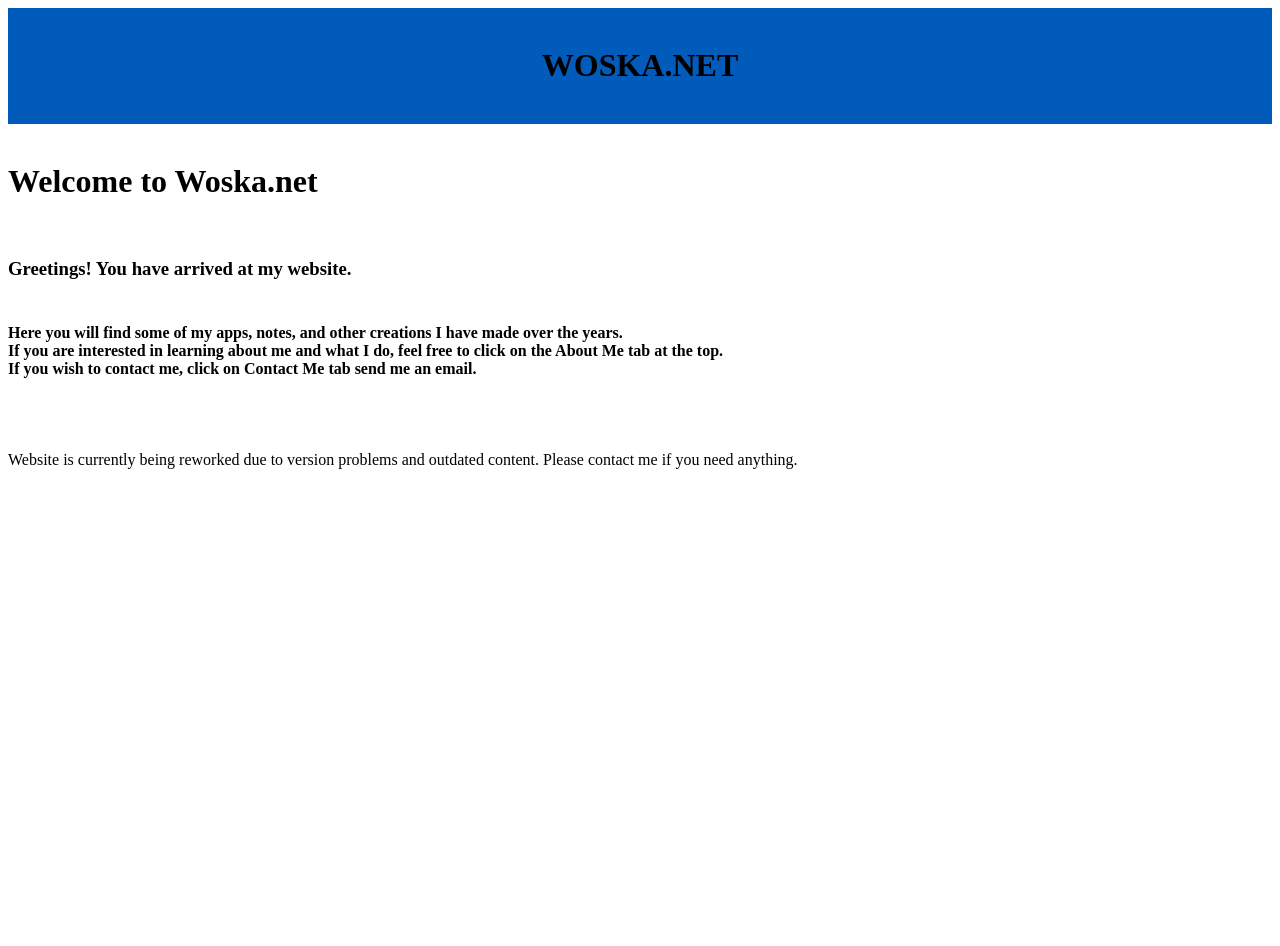
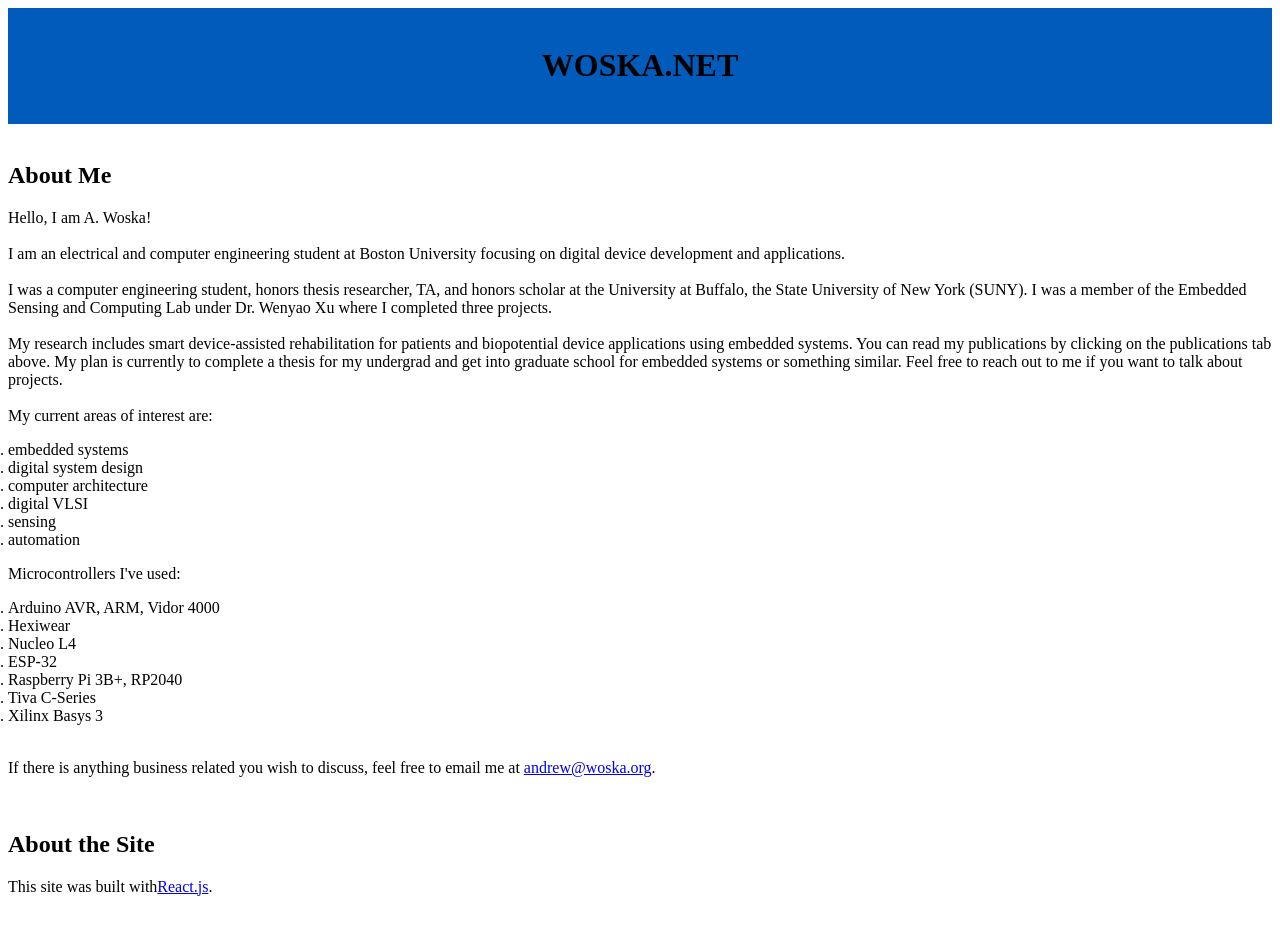
Before and after one commit to agwoska/woska.net-v2, a React app: page /about in a window 1280 px wide. Shown: the top 946 px of the page. Before the commit the page ends 800 px from the top, so only its background shows below. Built offline with nearby package versions, Linux system fonts and the light colour scheme.

Commit message:
finish base website (no links)

```diff
--- a/package.json
+++ b/package.json
@@ -19,7 +19,8 @@
     "react": "^17.0.2",
     "react-dom": "^17.0.2",
     "react-router": "^6.21.1",
-    "react-router-dom": "^6.21.1"
+    "react-router-dom": "^6.21.1",
+    "react-icons": "^4.2.0"
   },
   "devDependencies": {
     "@babel/cli": "^7.15.8",
--- /dev/null
+++ b/src/app/About.js
@@ -0,0 +1,94 @@
+import React from 'react';
+import Bar from './Bar';
+import Footer from './Footer';
+
+const Me = () => (
+  <div id="about-me">
+    <h2>About Me</h2>
+
+    <p>
+      Hello, I am A. Woska!
+      <br />
+      <br />
+      I am an electrical and computer engineering student at Boston University
+      focusing on digital device development and applications.
+      <br />
+      <br />
+      I was a computer engineering student, honors thesis researcher, TA, and
+      honors scholar at the University at Buffalo,
+      the State University of New York (SUNY).
+      I was a member of the Embedded Sensing and Computing Lab
+      under Dr. Wenyao Xu where I completed three projects.
+      <br />
+      <br />
+      My research includes smart device-assisted rehabilitation for
+      patients and biopotential device applications using embedded systems.
+      You can read my publications by clicking on the publications tab above.
+      My plan is currently to complete a thesis for my undergrad
+      and get into graduate school for embedded systems or something similar.
+      Feel free to reach out to me if you want to talk about projects.
+      <br />
+      { /**
+      As someone who is interested in how health and medical services can be
+      improved through technology, it is my mission to gain experience to make
+      this idea a reality.
+      */ }
+      <br />
+      My current areas of interest are:
+
+      <ol style={{ paddingLeft: '0px' }}>
+        <li style={{ color: 'black' }}>embedded systems</li>
+        <li style={{ color: 'black' }}>digital system design</li>
+        <li style={{ color: 'black' }}>computer architecture</li>
+        <li style={{ color: 'black' }}>digital VLSI</li>
+        <li style={{ color: 'black' }}>sensing</li>
+        <li style={{ color: 'black' }}>automation</li>
+      </ol>
+
+      Microcontrollers I&apos;ve used:
+      <ol style={{ paddingLeft: '0px' }}>
+        <li style={{ color: 'black' }}>Arduino AVR, ARM, Vidor 4000</li>
+        <li style={{ color: 'black' }}>Hexiwear</li>
+        <li style={{ color: 'black' }}>Nucleo L4</li>
+        <li style={{ color: 'black' }}>ESP-32</li>
+        <li style={{ color: 'black' }}>Raspberry Pi 3B+, RP2040</li>
+        <li style={{ color: 'black' }}>Tiva C-Series</li>
+        <li style={{ color: 'black' }}>Xilinx Basys 3</li>
+      </ol>
+
+      <br />
+      If there is anything business related you wish to discuss,
+      feel free to email me at&nbsp;
+      <a href="mailto:andrew@woska.org">andrew@woska.org</a>
+      .
+    </p>
+  </div>
+);
+
+const Site = () => (
+  <div id="about-site">
+    <h2>About the Site</h2>
+
+    <p>
+        This site was built with
+        <a href="https://reactjs.org">React.js</a>
+        .
+    </p>
+  </div>
+);
+
+function About() {
+  return (
+    <>
+      <Bar />
+      <br />
+      <Me />
+      <br />
+      <Site />
+      <br />
+      <Footer />
+    </>
+  );
+}
+
+export default About;
--- a/src/app/App.js
+++ b/src/app/App.js
@@ -5,63 +5,40 @@ import {
   // Router,
   Routes,
   Route,
+  // Outlet,
+  // Link,
+  BrowserRouter,
   Outlet,
-  Link,
-  BrowserRouter,
 } from 'react-router-dom';
 import Home from './Home';
-import Test from './Test';
+import Projects from './Projects';
+import About from './About';
+import Contact from './Contact';
 import '../css/style.css';
-// import Publications from './app/publications';
-// import About from './app/about'
-// import Contact from './app/contact';
 
-
-// for testing
-// function App() {
-//   return (
-//     <div>
-//       <h1>App</h1>
-//       <br />
-//       <p>hello there</p>
-//     </div>
-//   );
-// }
-
-// const router = createBrowserRouter({
-//   routes: [
-//     { path: '/', element: <Home /> },
-//     { path: '/test', element: <Test /> },
-//   ],
-// });
-
-// function App() {
-//   // return (
-//   //   <BrowserRouter>
-//   //     <div>
-//   //     <Switch>
-//   //       <Route exact path="/" component={Home} />
-//   //       {/* <Route exact path="/publications" component={Publications} />
-//   //       <Route exact path="/about" component={About} />
-//   //       <Route exact path="/contact" component={Contact} /> */}
-//   //     </Switch>
-//   //     </div>
-//   //   </BrowserRouter>
-//   // );
-// }
 
 function App() {
   return (
     <BrowserRouter>
     <Routes>
-      <Route path="/" element={<Home />}>
+      <Route path="/" element={<Layout />}>
         <Route index element={<Home />} />
-        <Route path="/test" element={<Test />} />
+        <Route path="/projects" element={<Projects />} />
+        <Route path="/about" element={<About />} />
+        <Route path="/contact" element={<Contact />} />
         {/* Disable below in production as Nginx will handle it */}
         <Route path="*" element={<h1>Not Found</h1>} />
       </Route>
     </Routes>
     </BrowserRouter>
+  );
+}
+
+function Layout() {
+  return (
+    <>
+      <Outlet />
+    </>
   );
 }
 
--- /dev/null
+++ b/src/app/Contact.js
@@ -0,0 +1,22 @@
+import React from 'react';
+import Bar from './Bar';
+import Footer from './Footer';
+
+const Contact = () => (
+    <>
+        <Bar />
+        <br />
+        <div id="contact-me">
+            <h3>
+                Feel free to email me at
+                <a href="mailto:andrew@woska.org">andrew@woska.org</a>
+            </h3>
+            <br />
+            <p>Responses may take time.</p>
+        </div>
+        <br />
+        <Footer />
+    </>
+);
+
+export default Contact;
--- /dev/null
+++ b/src/app/Footer.js
@@ -0,0 +1,12 @@
+import React from 'react';
+import { FaGithub } from 'react-icons/fa';
+
+const Footer = () => (
+    <div id="footer">
+        <a href="https://github.com/agwoska" target="_blank" rel="noreferrer" aria-label="Save">
+            <FaGithub />
+        </a>
+    </div>
+);
+
+export default Footer;
--- a/src/app/Home.js
+++ b/src/app/Home.js
@@ -1,6 +1,7 @@
 import React, { useEffect, useState } from 'react';
 // import NavBar from './Navigate';
 import Bar from './Bar';
+import Footer from './Footer';
 import '../css/animations.css';
 
 const Greetings = () => {
@@ -27,7 +28,6 @@ function Intro() {
       <h3>
         Greetings! You have arrived at my website.
         <br />
-        <br />
       </h3>
       <h4>
         Here you will find some of my apps, notes,
@@ -52,10 +52,7 @@ function Home() {
       <Intro />
       <br />
       <br />
-      <p>
-        Website is currently being reworked due to version problems and outdated content.
-        Please contact me if you need anything.
-      </p>
+      <Footer />
     </>
   );
 }
--- /dev/null
+++ b/src/app/Projects.js
@@ -0,0 +1,64 @@
+/* eslint-disable react/jsx-one-expression-per-line */
+import React from 'react';
+import Bar from './Bar';
+import Footer from './Footer';
+
+const Projects = () => (
+    <>
+        <Bar />
+        <br />
+        <div id="my-pubs">
+            <h2>My Projects</h2>
+            <p>
+                [P8] LegSense (S3)
+                <br />
+                [P7] DetectoVision
+                [<a href="https://github.com/agwoska/DetectoVision">GitHub</a>]
+                <br />
+                [P6] FPGA Synthesis Engine
+                [<a href="https://github.com/LTYoung/ec551prog2">GitHub</a>]
+                <br />
+                [P5] Haptic Reality Platform
+                <br />
+                [P4] Blender Digital Twin
+                <br />
+                [P3] EMG Hand Gesture
+                <br />
+                [P2] Self Balancing Robot (S2)
+                <br />
+                [P1] Smartwatch Rehabilitation Device (S1)
+                <br />
+            </p>
+
+            {/* <h2>My Publications</h2> */}
+
+            <h2>Abstracts / Posters / Presentations</h2>
+            <p>
+                [S3] <b>A. Woska</b>, Y. Ma,
+                &quot;LegSense,&quot;
+                <i>ECE Poster Presentation</i>,
+                Boston University, Boston, Massachusetts, December 2023.
+                [<a href="papers/LegSense_ms2023_poster.pdf">poster</a>]
+                [<a href="https://github.com/LTYoung/legsense">GitHub</a>]
+                <br />
+                [S2] <b>A. Woska</b>, D. Maas, I. Muhammed-Graham,
+                &quot;Self Balancing Robot,&quot;
+                <i>UB Demo Day</i>, University at Buffalo, Buffalo, New York, May 2022.
+                [<a href="papers/controlsys_poster.pdf">poster</a>]
+                [<a href="https://github.com/agwoska/cse499-portfolio">GitHub</a>]
+                <br />
+                [S1] <b>A. Woska</b>, S. Saptarshi, W. Xu,
+                &quot;Smartwatch Rehabilitation Device,&quot;
+                <i>SUNY Undergraduate Research Conference</i> (SURC &apos;22),
+                Buffalo State College, Buffalo, New York, April 2022.
+                [<a href="papers/SURC22_abstract.pdf">abstract</a>]
+                [<a href="papers/SURC22_poster.pdf">poster</a>]
+                [<a href="https://sunycpd.eventsair.com/surc22/">conference</a>]
+            </p>
+        </div>
+        <br />
+        <Footer />
+    </>
+);
+
+export default Projects;
--- a/src/app/Test.js
+++ /dev/null
@@ -1,11 +0,0 @@
-import React from 'react';
-
-const Test = () => (
-    <div>
-    <h1>Test</h1>
-    <br />
-    <p>hello there</p>
-    </div>
-);
-
-export default Test;
--- a/src/css/style.css
+++ b/src/css/style.css
@@ -11,6 +11,14 @@
     color: #88CCF1;
 }
 
+#footer {
+    text-align: center;
+    padding: 18px 50px;
+    bottom: 0;
+    position: relative;
+    overflow: auto;
+}
+
 .homeNavigation {
     animation-name: openNav;
     animation-duration: 1s;
```
